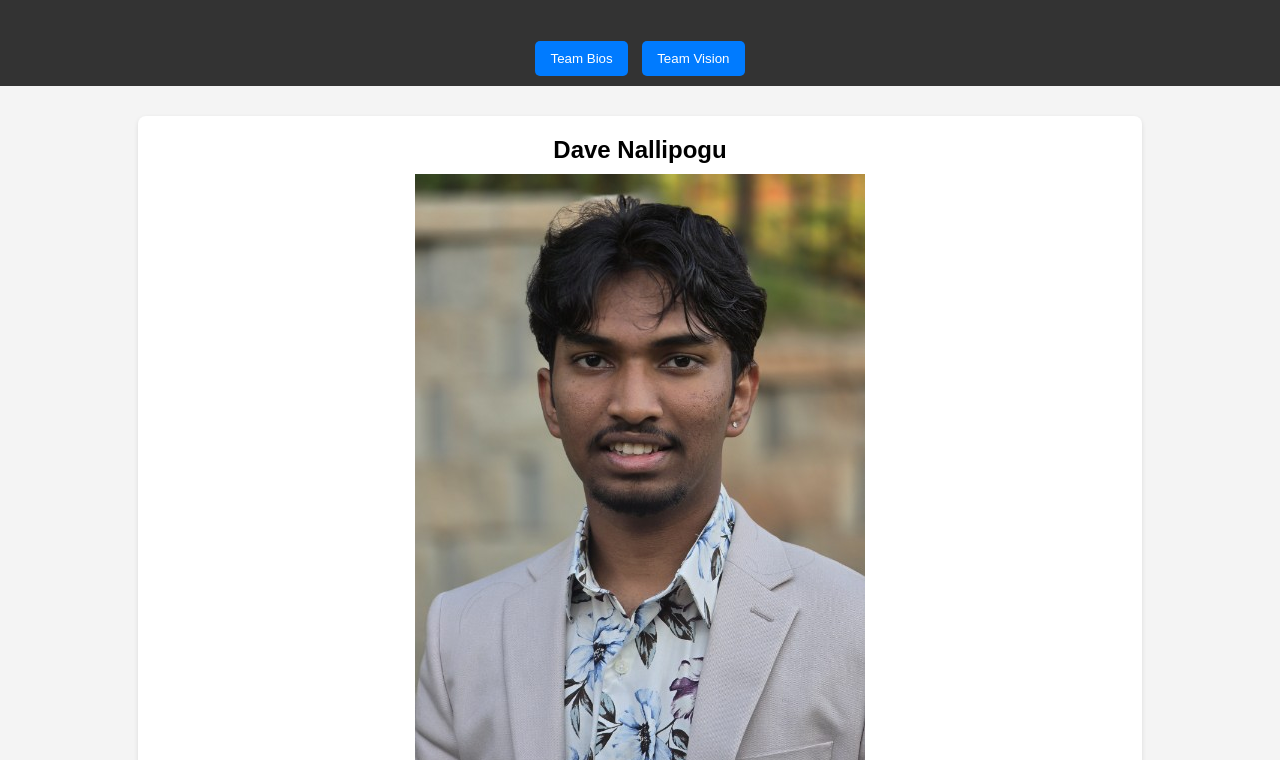
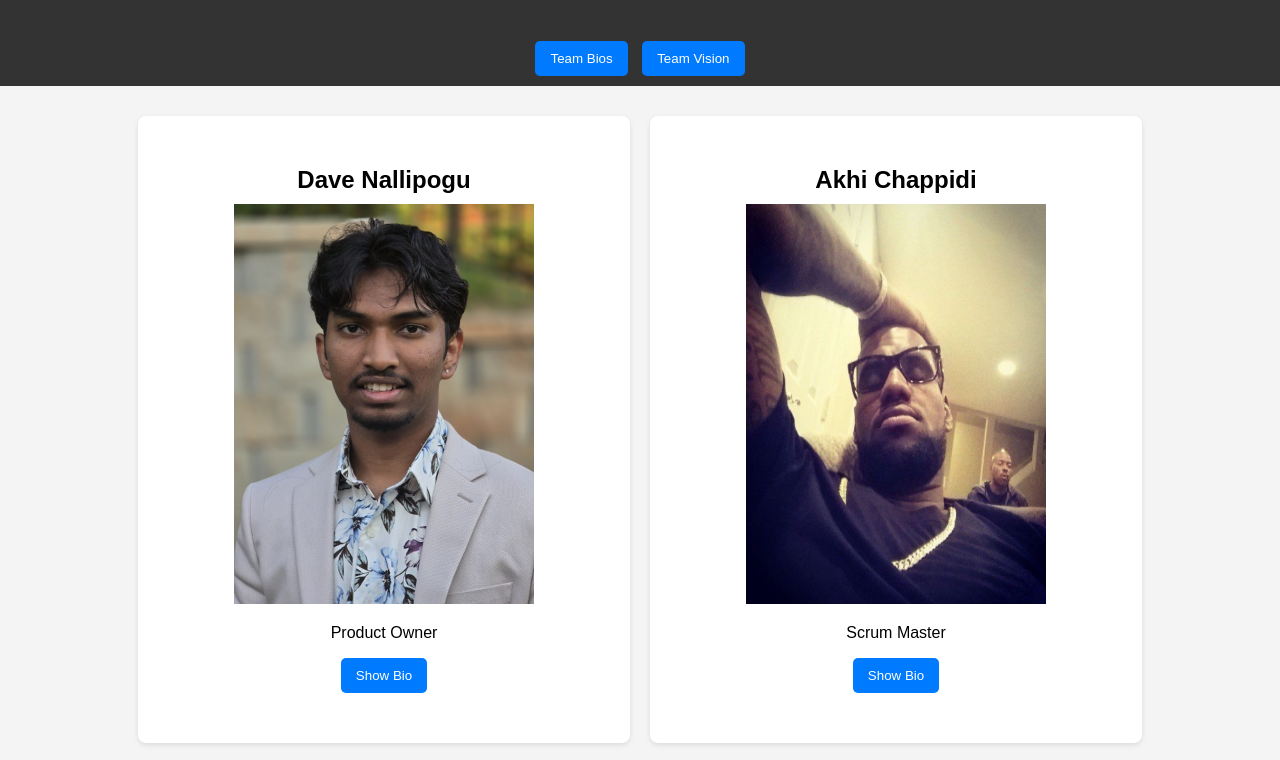
Before and after one commit to da-dave/Group-Webpage, a plain HTML site: page index.html in a window 1280 px wide. Shown: the part 403-1163 px from the top of the page. Drawn offline with Linux system fonts and the light colour scheme; a script that the page names is missing.

Commit message:
feat: profile dimensions updated

```diff
--- a/styles.css
+++ b/styles.css
@@ -55,7 +55,7 @@ header nav button:hover {
     border-radius: 8px;
     box-shadow: 0 2px 5px rgba(0, 0, 0, 0.1);
     margin: 10px;
-    padding: 20px;
+    padding: 50px;
     flex: 1 1 calc(30% - 40px);
     text-align: center;
     transition: transform 0.2s;
@@ -89,3 +89,8 @@ button {
 button:hover {
     background: #0056b3;
 }
+
+.card-image {
+    width: 300px;
+    height: 400px;
+}
```
